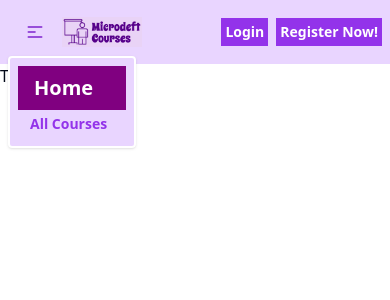
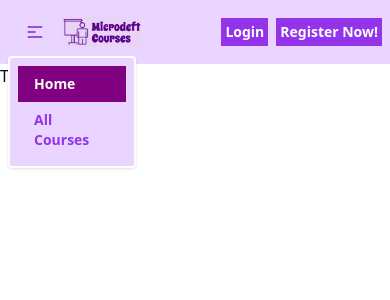
Before and after one commit to bandhandut19/microdeft_react_test_bondon_datta, a React (Vite) app: page / in a window 390 px wide. Both pictures are taken after a click on the button 35 px from the left and 32 px from the top of the page. Shown: the top 300 px of the page. Built offline with nearby package versions, Linux system fonts and the light colour scheme.

Commit message:
implemented logout button

```diff
--- a/src/components/Shared/Navbar.tsx
+++ b/src/components/Shared/Navbar.tsx
@@ -1,6 +1,16 @@
 import { Link, NavLink } from "react-router";
 import logo from "../../../public/microdeft_logo.png";
+import { useAppDispatch, useAppSelector } from "@/redux/hooks";
+import { RootState } from "@/redux/store";
+import { removeLoggedUserToken } from "@/redux/User/userSlice";
+import { toast } from "sonner";
 const Navbar = () => {
+  const userToken = useAppSelector((state: RootState) => state.user.token);
+  const dispatch = useAppDispatch();
+  const handleLogout = () => {
+    dispatch(removeLoggedUserToken());
+    toast("Logged Out Successfully");
+  };
   return (
     <div className="navbar bg-purple-200">
       <div className="navbar-start">
@@ -29,7 +39,7 @@ const Navbar = () => {
               <NavLink
                 to={"/"}
                 className={({ isActive }) =>
-                  `nav-link hover:bg-[#D7DFA3] hover:scale-110 duration-300 dark:text-black rounded-none text-xl  hover:text-[#1A4862] ${
+                  `nav-link hover:bg-[#D7DFA3] hover:scale-110 duration-300 dark:text-black rounded-none text-sm  hover:text-[#1A4862] ${
                     isActive ? "nav-link-active" : ""
                   }`
                 }
@@ -38,7 +48,16 @@ const Navbar = () => {
               </NavLink>
             </li>
             <li className="text-purple-600 font-bold text-lg">
-              <NavLink to={"/all-courses"}>All Courses</NavLink>
+              <NavLink
+                to={"/all-courses"}
+                className={({ isActive }) =>
+                  `nav-link hover:bg-[#D7DFA3] hover:scale-110 duration-300 dark:text-black rounded-none text-sm  hover:text-[#1A4862] ${
+                    isActive ? "nav-link-active" : ""
+                  }`
+                }
+              >
+                All Courses
+              </NavLink>
             </li>
           </ul>
         </div>
@@ -76,18 +95,31 @@ const Navbar = () => {
       </div>
       <div className="navbar-end text-white lg:text-lg md:text-lg text-sm font-bold flex gap-2">
         <div>
+          {userToken ? (
+            <button
+              onClick={handleLogout}
+              className="bg-purple-600 lg:px-3 lg:py-2 p-1 hover:bg-purple-400 hover:text-black "
+            >
+              Logout
+            </button>
+          ) : (
             <Link to={"/login"}>
               <button className="bg-purple-600 lg:px-3 lg:py-2 p-1 hover:bg-purple-400 hover:text-black ">
                 Login
               </button>
             </Link>
+          )}
         </div>
         <div>
+          {userToken ? (
+            ""
+          ) : (
             <Link to={"/register"}>
               <button className="bg-purple-600 lg:px-3 lg:py-2 p-1 hover:bg-purple-400 hover:text-black">
                 Register Now!
               </button>
             </Link>
+          )}
         </div>
       </div>
     </div>
```
Lines whose indentation alone changed are shown as unchanged.
